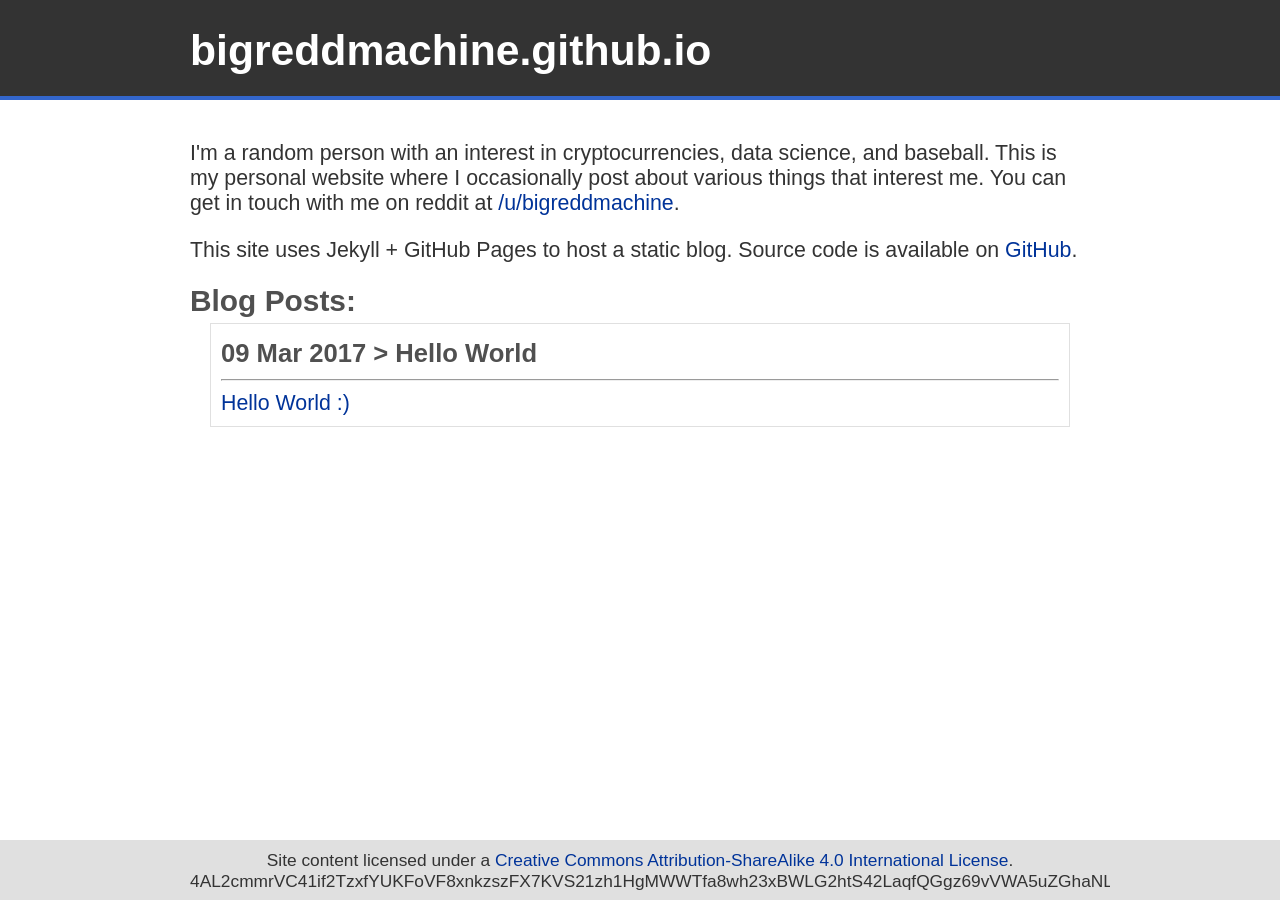
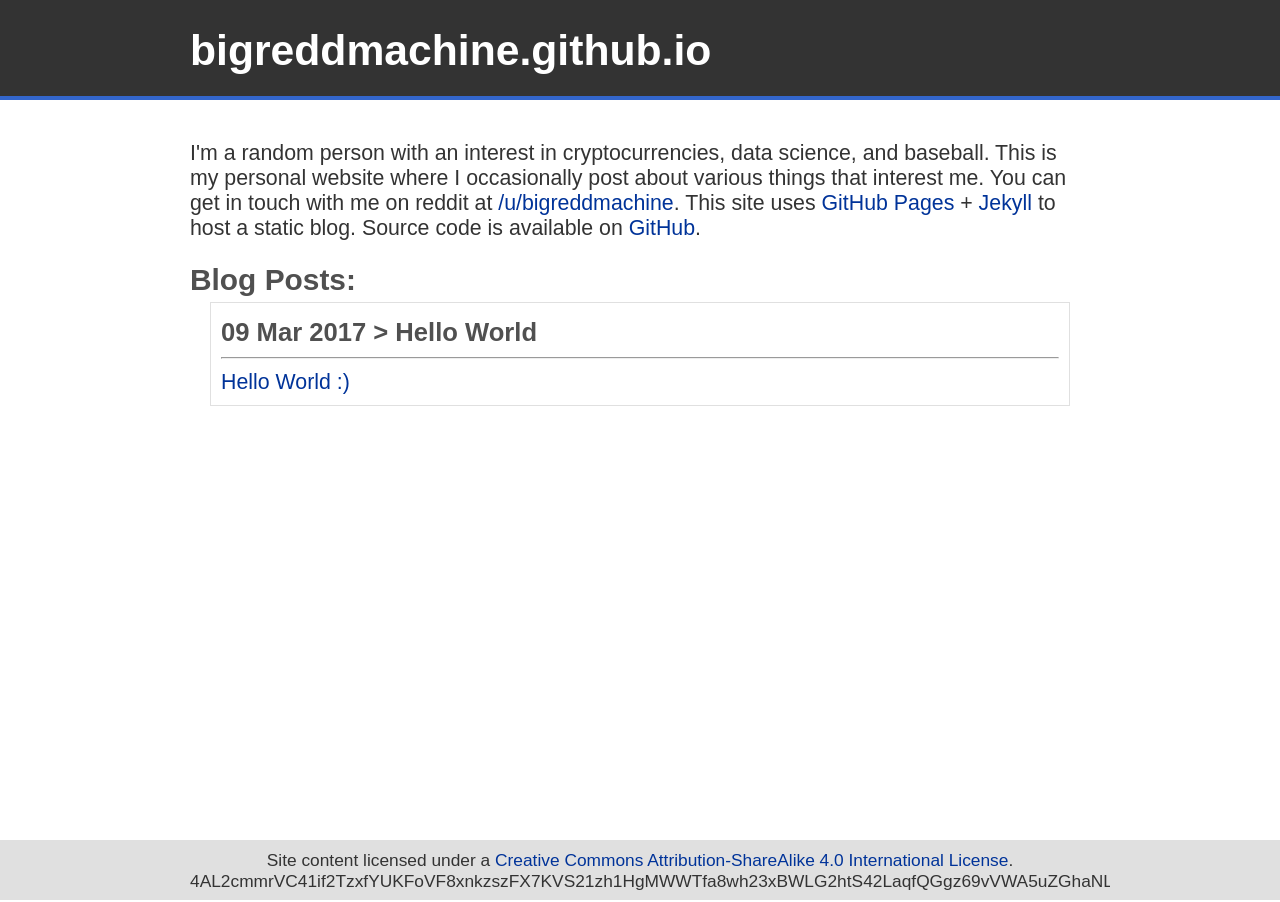
Before and after one commit to bigreddmachine/bigreddmachine.github.io, a Jekyll site: the page built from index.html, in a window 1280 px wide. Built offline with Jekyll 4.4.1, drawn with Linux system fonts in a browser that asks for light colours.

Commit message:
consolidating index top matter.

```diff
--- a/index.html
+++ b/index.html
@@ -7,12 +7,11 @@ title: bigreddmachine.github.io
     I'm a random person with an interest in cryptocurrencies, data science, and
     baseball. This is my personal website where I occasionally post about various
     things that interest me. You can get in touch with me on reddit at
-    <a href="https://www.reddit.com/u/bigreddmachine">/u/bigreddmachine</a>.
-</p>
-
-<p>
-    This site uses Jekyll + GitHub Pages to host a static blog. Source code is available
-    on <a href="https://github.com/bigreddmachine/bigreddmachine.github.io">GitHub</a>.
+    <a href="https://www.reddit.com/u/bigreddmachine">/u/bigreddmachine</a>. This
+    site uses <a target="_blank" href="https://pages.github.com/">GitHub Pages</a>
+    + <a target="_blank" href="https://jekyllrb.com/">Jekyll</a> to host a static
+    blog. Source code is available on
+    <a href="https://github.com/bigreddmachine/bigreddmachine.github.io">GitHub</a>.
 </p>
 
 <h2>Blog Posts:</h2>
```
